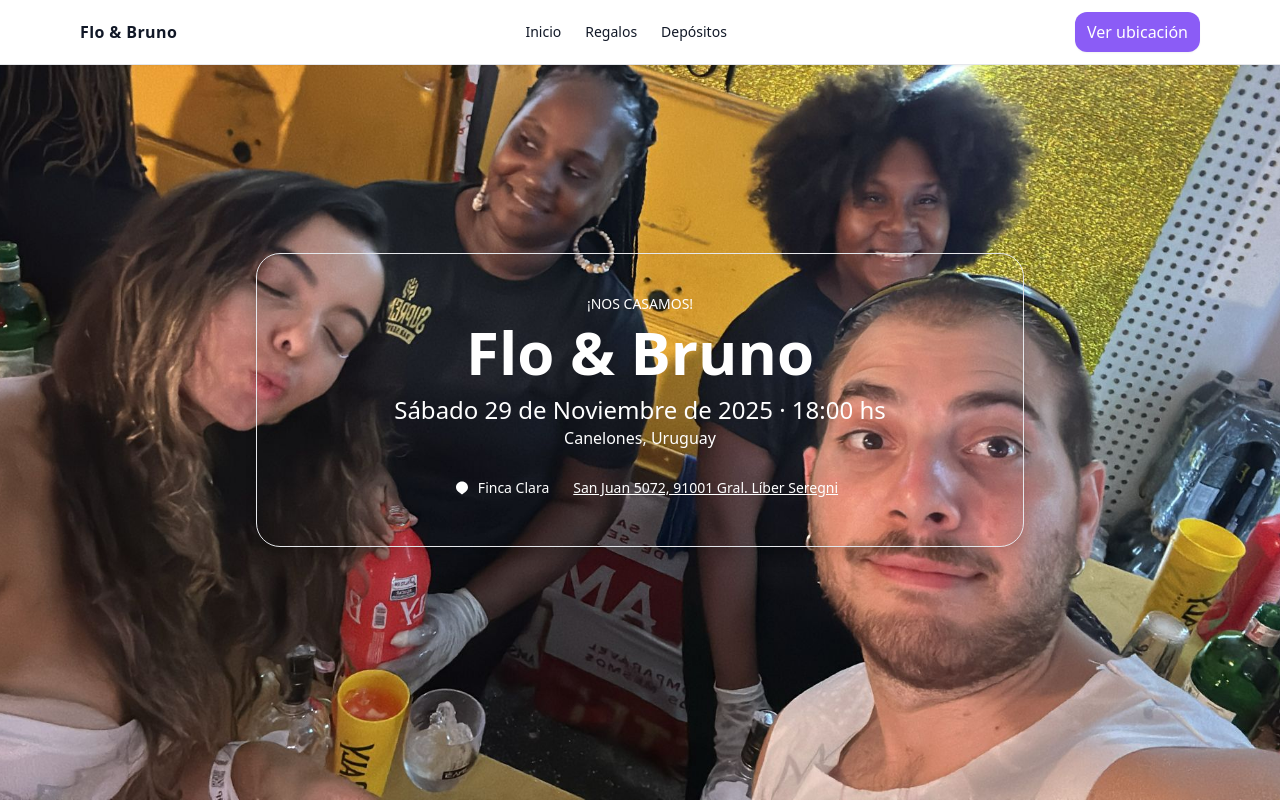
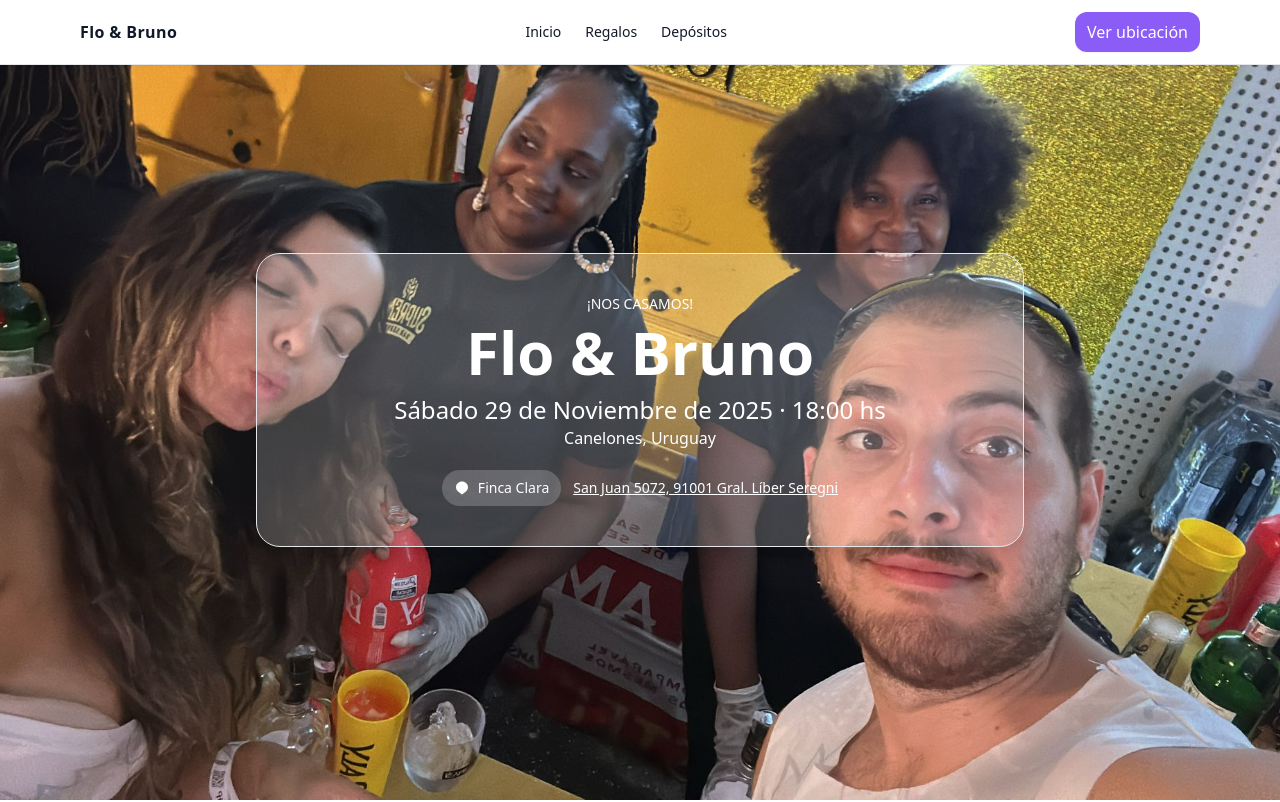
Before and after one commit to colo17/boda, a React (Vite) app: page / in a window 1280 px wide. Shown: the top 802 px of the page. Built offline with nearby package versions, Linux system fonts and the light colour scheme; no server answers; the database is empty.

Commit message:
cambio en tarjeta

```diff
--- a/src/App.jsx
+++ b/src/App.jsx
@@ -172,29 +172,33 @@ function Hero() {
           alt="Foto de los novios"
           className="absolute inset-0 w-full h-full object-cover"
         />
-        <div className="absolute inset-0 bg-black/30" />
+
+        {/* 🔽 antes: bg-black/30 —> ahora más suave para que el vidrio destaque */}
+        <div className="absolute inset-0 bg-black/15" />
 
         {/* tarjeta */}
         <div className="relative z-10 w-full mx-auto max-w-lg sm:max-w-3xl">
-          <div className="bg-black/50 backdrop-blur-md rounded-2xl sm:rounded-3xl p-4 sm:p-8 md:p-10 shadow-lg border border-white/10 text-center text-white">
-            <p className="uppercase tracking-[0.2em] text-xs sm:text-sm text-white/70 mb-1 sm:mb-2">
+          {/* 🔽 vidrio: fallback compatible (bg-white bg-opacity-20) + blur + borde */}
+          <div className="bg-white bg-opacity-20 backdrop-blur-lg rounded-2xl sm:rounded-3xl p-4 sm:p-8 md:p-10 shadow-xl border border-white/30 text-center text-white">
+            <p className="uppercase tracking-[0.2em] text-xs sm:text-sm text-white/80 mb-1 sm:mb-2">
               ¡Nos casamos!
             </p>
-            <h1 className="text-3xl sm:text-5xl md:text-6xl font-bold leading-tight">
+            <h1 className="text-3xl sm:text-5xl md:text-6xl font-bold leading-tight drop-shadow">
               {SITE_CONFIG.coupleNames}
             </h1>
-            <p className="mt-2 sm:mt-3 text-base sm:text-xl md:text-2xl text-white/80">
+            <p className="mt-2 sm:mt-3 text-base sm:text-xl md:text-2xl text-white/90 drop-shadow">
               {SITE_CONFIG.dateLabel} · {SITE_CONFIG.timeLabel}
             </p>
 
-            {/* 👉 mobile = venueName, desktop = cityAndCountry */}
-            <p className="text-white/70 text-sm sm:text-base">
+            {/* mobile = venueName, desktop = cityAndCountry */}
+            <p className="text-white/85 text-sm sm:text-base drop-shadow">
               <span className="sm:hidden">{SITE_CONFIG.venueName}</span>
               <span className="hidden sm:inline">{SITE_CONFIG.cityAndCountry}</span>
             </p>
 
             <div className="mt-3 sm:mt-5 flex flex-wrap items-center justify-center gap-2 sm:gap-3">
-              <span className="hidden sm:inline-flex items-center gap-2 text-sm px-3 py-2 rounded-full bg-white/10">
+              <span className="hidden sm:inline-flex items-center gap-2 text-sm px-3 py-2 rounded-full bg-white bg-opacity-20 backdrop-blur-sm">
+                {/* icono */}
                 <svg xmlns="http://www.w3.org/2000/svg" viewBox="0 0 24 24" fill="currentColor" className="w-4 h-4">
                   <path d="M12 2.25c-4.97 0-9 3.89-9 8.687 0 2.615 1.282 5.039 3.516 6.79L12 21.75l5.484-3.99c2.234-1.75 3.516-4.174 3.516-6.79 0-4.797-4.03-8.687-9-8.687Z"/>
                 </svg>
@@ -204,7 +208,7 @@ function Hero() {
                 href={SITE_CONFIG.mapsUrl}
                 target="_blank"
                 rel="noreferrer"
-                className="text-xs sm:text-sm underline underline-offset-4 hover:opacity-80"
+                className="text-xs sm:text-sm underline underline-offset-4 hover:opacity-90"
               >
                 {SITE_CONFIG.venueAddress}
               </a>
@@ -215,7 +219,6 @@ function Hero() {
     </section>
   );
 }
-
 
 function GiftCard({ gift, reserved, reservedInfo, onToggle }) {
   return (
```
